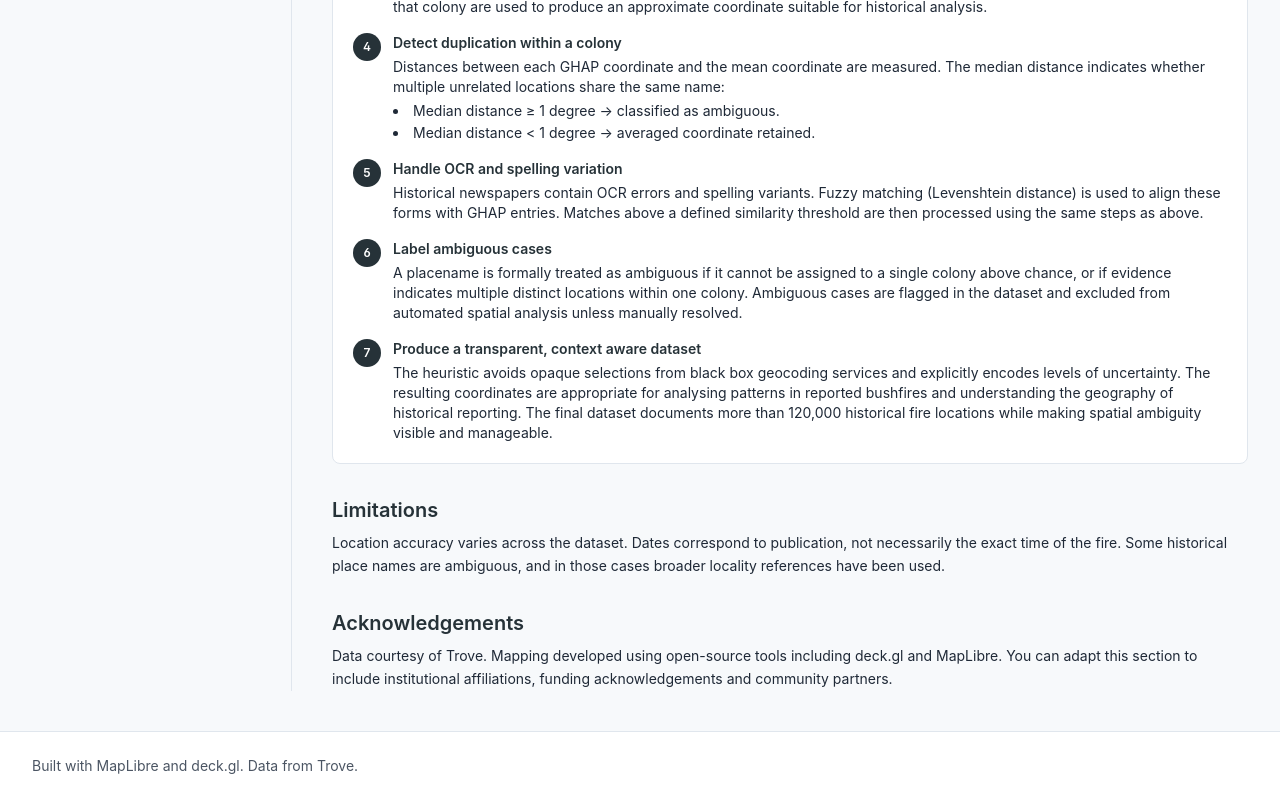
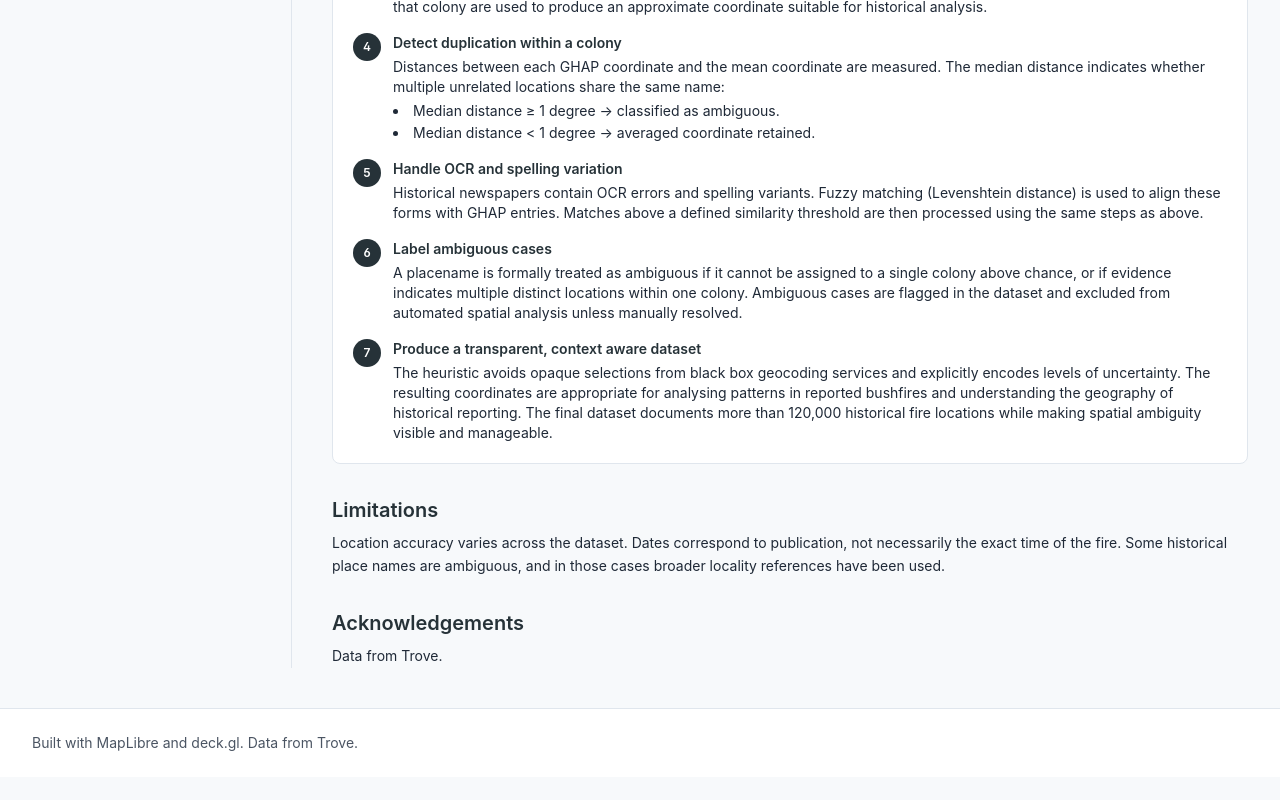
Before and after one commit to Finnoscarmorgan/Historic_Fire_Emergency_App, a Next.js app: page /about in a window 1280 px wide. Shown: the part 1978-2778 px from the top of the page. After the commit the page ends 2755 px from the top, so only its background shows below. Built offline with nearby package versions, Linux system fonts and the light colour scheme.

Commit message:
update about

```diff
--- a/app/about/page.jsx
+++ b/app/about/page.jsx
@@ -435,10 +435,7 @@ whether directly affected or situated nearby. A temporal dimension is also evide
             <section id="credits">
               <h2 className="text-xl font-semibold mb-2">Acknowledgements</h2>
               <p className="text-sm leading-relaxed text-gray-800">
-                Data courtesy of Trove. Mapping developed using open-source tools
-                including deck.gl and MapLibre. You can adapt this section to include
-                institutional affiliations, funding acknowledgements and community
-                partners.
+                Data from Trove.
               </p>
             </section>
           </article>
```
